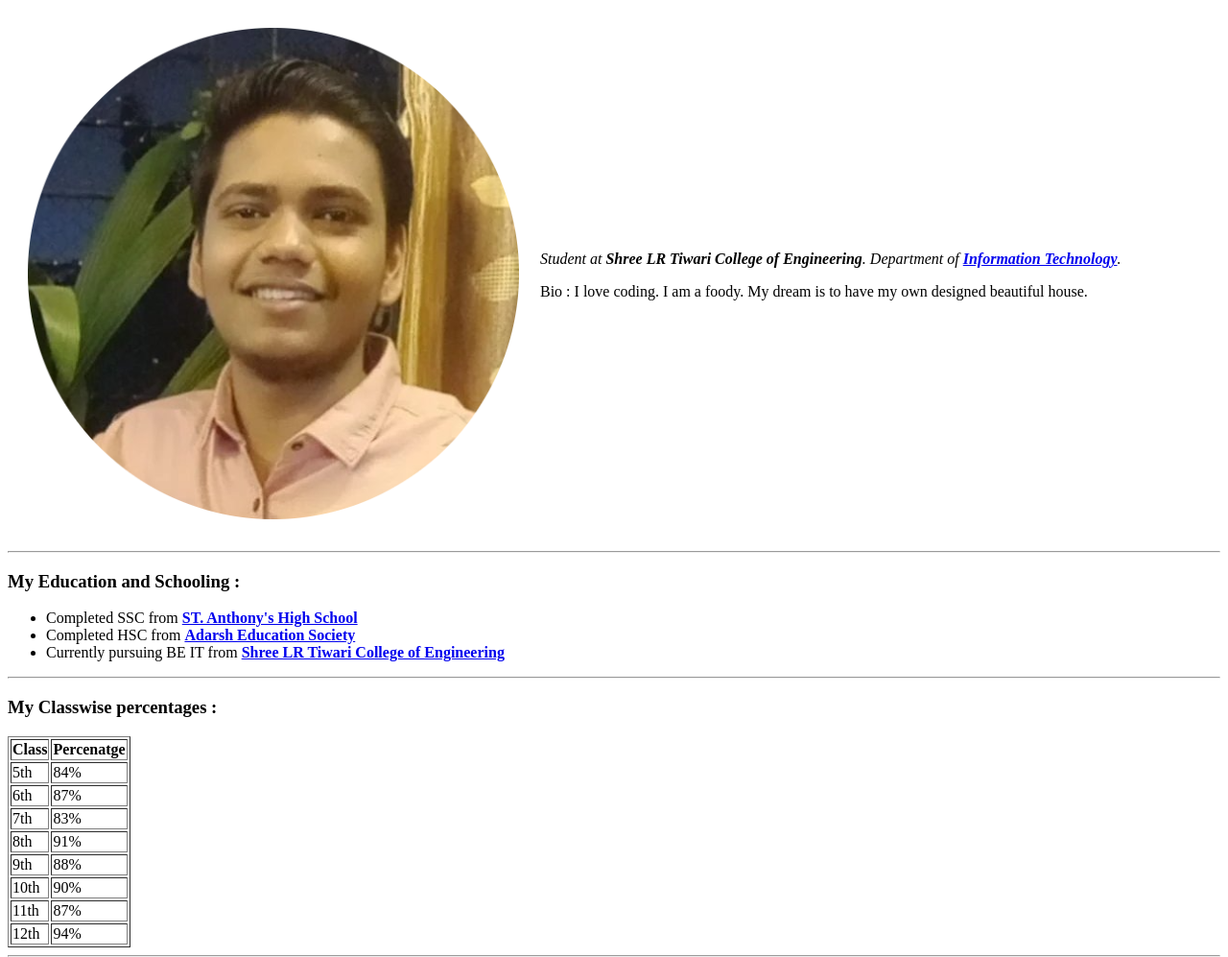
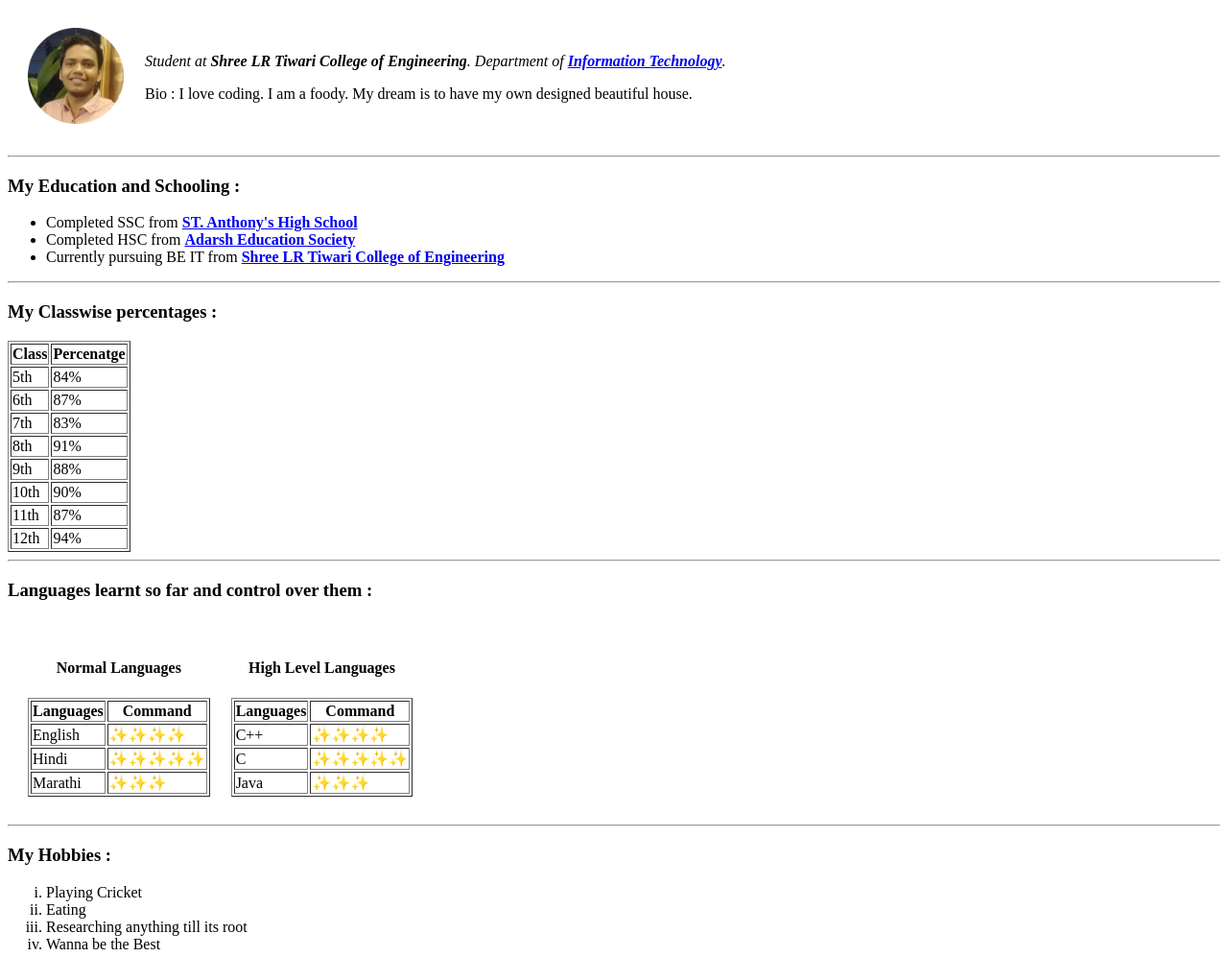
Before and after one commit to Tejas-08-09/cv, a plain HTML site: page index.html in a window 1280 px wide. Shown: the top 997 px of the page at 96% size. Drawn offline with Linux system fonts and the light colour scheme.

Commit message:
Update index.html

```diff
--- a/index.html
+++ b/index.html
@@ -10,7 +10,7 @@
     <table cellspacing = "20">
       <tr>
         <td>
-          <img src="Tejas-modified.png" alt="Tejas Profile Picture">
+          <img width = "100px" src="Tejas-modified.png" alt="Tejas Profile Picture">
         </td>
         <td>
           <p><em>Student at <strong> Shree LR Tiwari College of Engineering</strong>.
```
